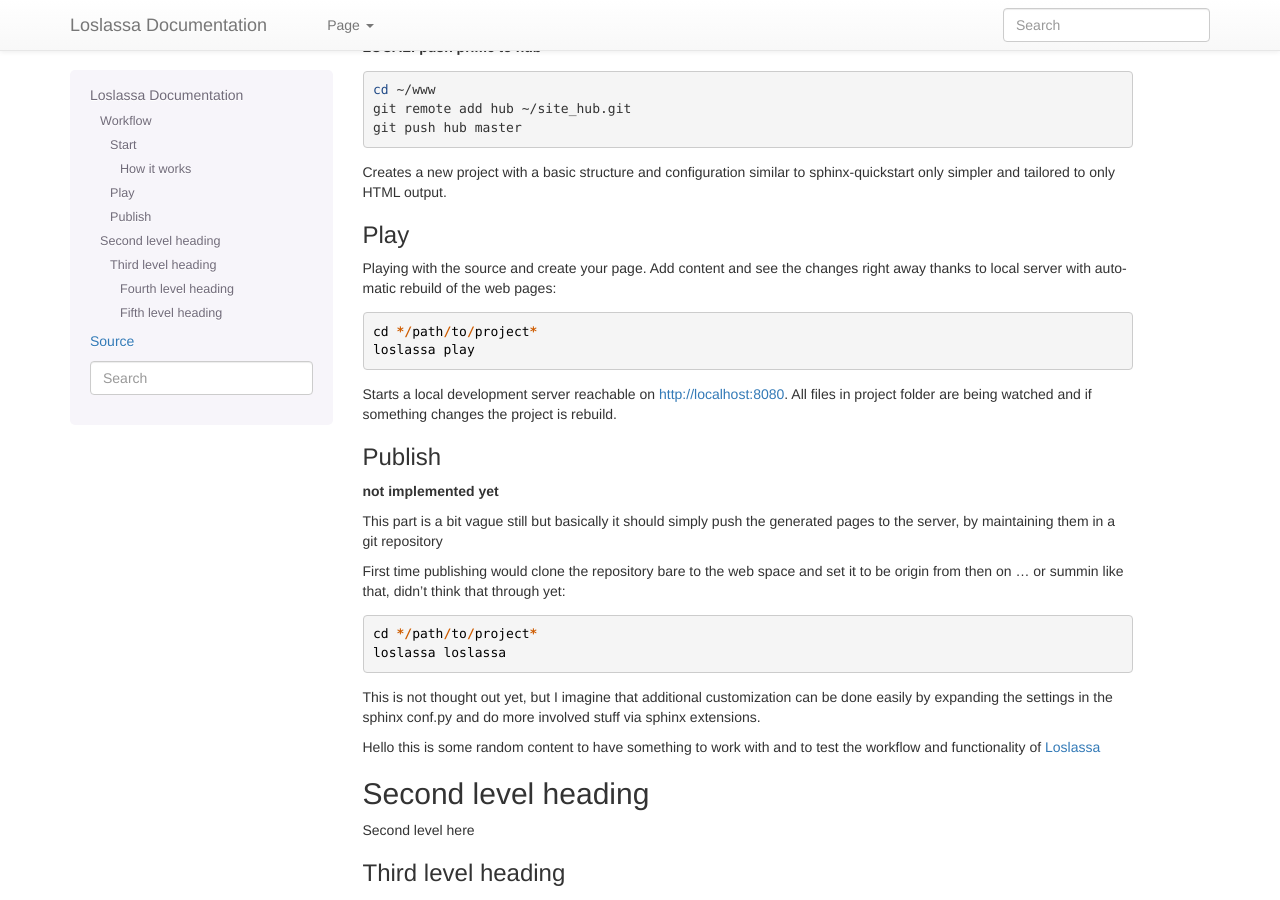
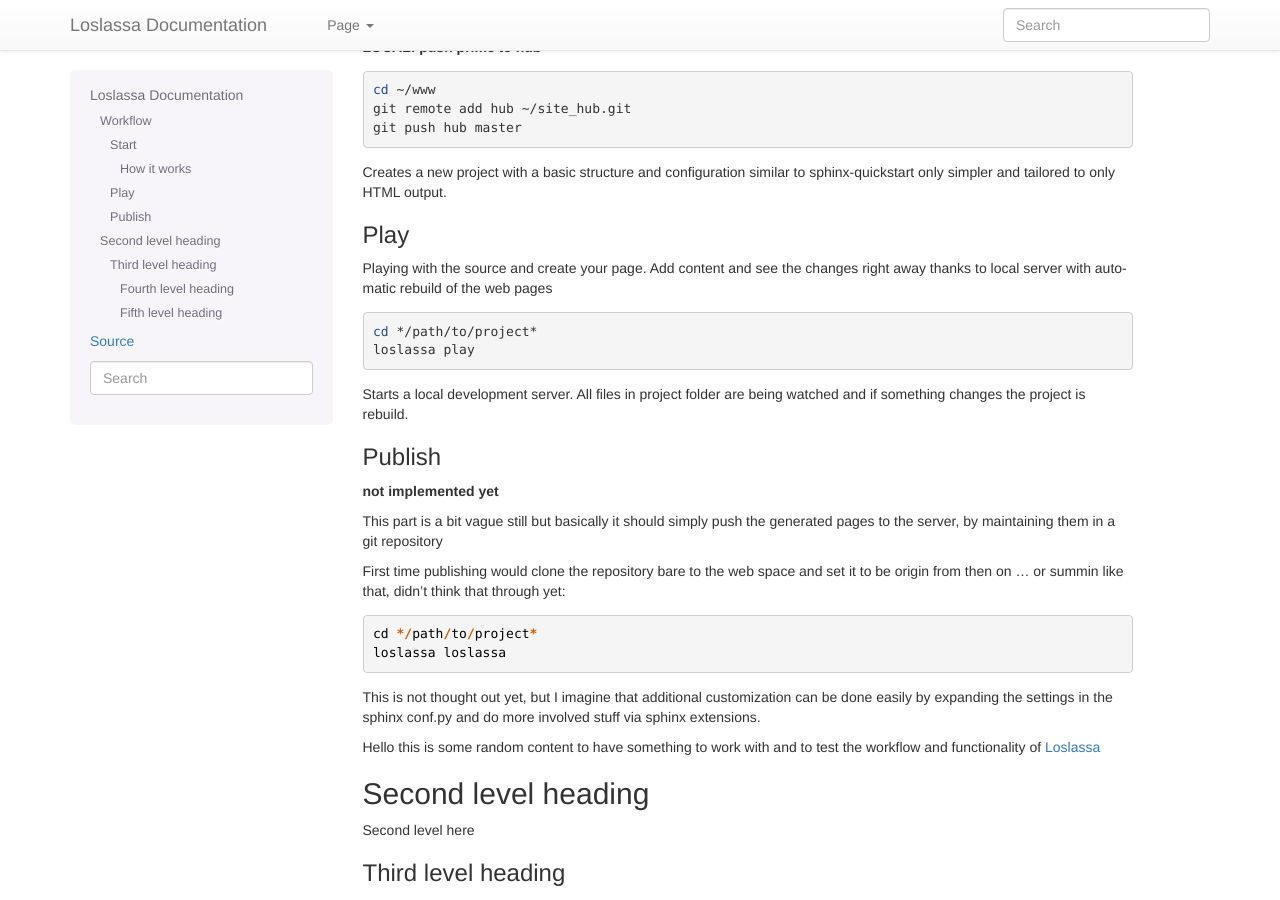
Before and after one commit to obestwalter/loslassa, a Sphinx documentation site: the page built from docs/index.rst, in a window 1280 px wide and 900 px high, scrolled down 922 px. Built offline with Sphinx 7.4.7, drawn with Linux system fonts in a browser that asks for light colours; pages that are not in the unit, such as notebooks, are missing from menus.

```diff
--- a/docs/index.rst
+++ b/docs/index.rst
@@ -59,31 +59,27 @@ Now the remote comes into play ... as example we'll say your host is called maed
     git remote add hub ~/site_hub.git
     git push hub master
 
-Creates a new project with a basic structure and configuration
-similar to sphinx-quickstart only simpler and tailored to only HTML output.
+Creates a new project with a basic structure and configuration similar to sphinx-quickstart only simpler and tailored to only HTML output.
 
 
 Play
 ====
 
-Playing with the source and create your page. Add content and see the
-changes right away thanks to local server with automatic
-rebuild of the web pages::
+Playing with the source and create your page. Add content and see the changes right away thanks to local server with automatic rebuild of the web pages
+
+.. code-block:: bash
 
     cd */path/to/project*
     loslassa play
 
-Starts a local development server reachable on http://localhost:8080.
-All files in project folder are being watched and if something changes
-the project is rebuild.
+Starts a local development server. All files in project folder are being watched and if something changes the project is rebuild.
 
 Publish
 =======
 
 **not implemented yet**
 
-This part is a bit vague still but basically it should simply push the
-generated pages to the server, by maintaining them in a git repository
+This part is a bit vague still but basically it should simply push the generated pages to the server, by maintaining them in a git repository
 
 First time publishing would clone the repository bare to the web space and
 set it to be origin from then on
```
Also changed, not shown: docs/__build/html/_sources/index.txt (+6 -10 lines), docs/__build/html/index.html (+9 -15 lines), docs/__build/html/searchindex.js (+1 -1 lines), 2 other files.
